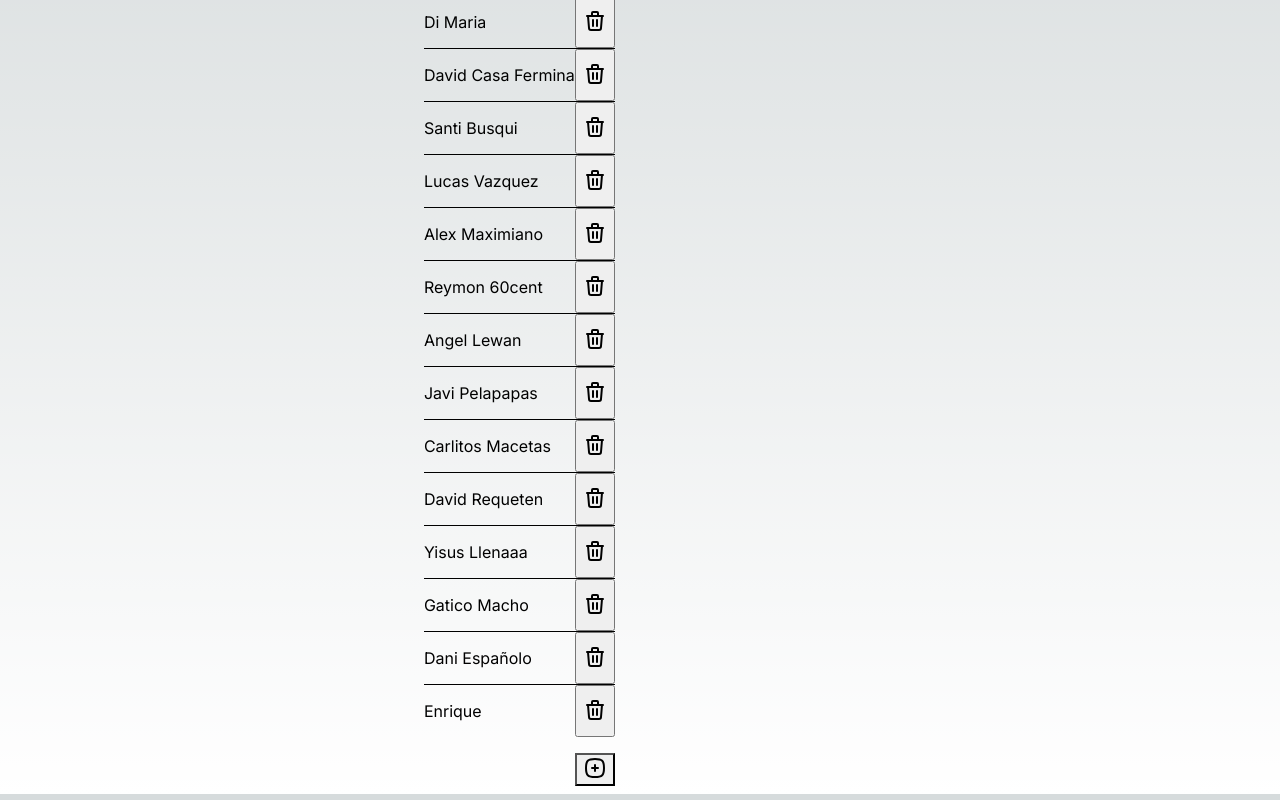
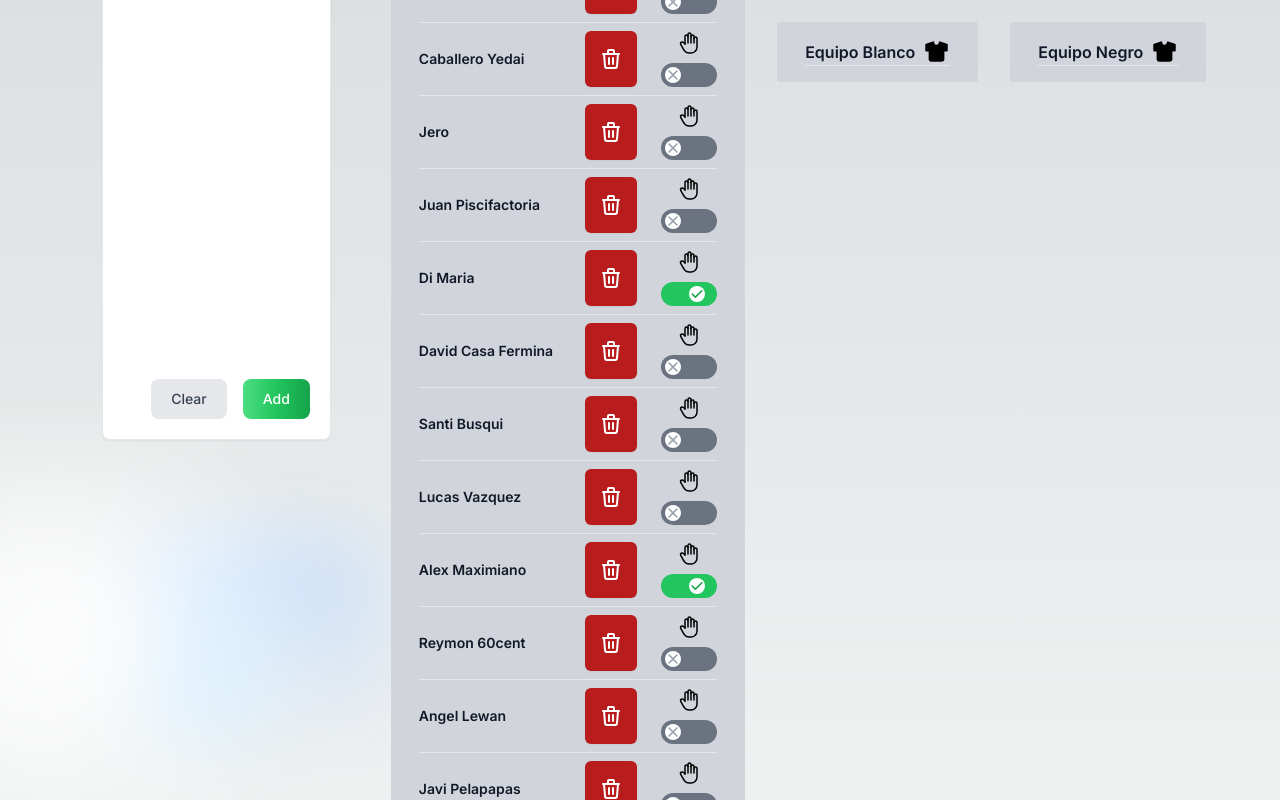
Before and after one commit to hoserpa/teamgenerator, a Next.js app: page / in a window 1280 px wide. Shown: the part 240-1040 px from the top of the page. Built offline with nearby package versions, Linux system fonts and the light colour scheme.

Commit message:
add textarea

```diff
--- a/app/page.js
+++ b/app/page.js
@@ -1,34 +1,36 @@
+/* eslint-disable react/react-in-jsx-scope */
 'use client'
 
-import { useState, useRef, useEffect } from 'react'
+import { useState, useEffect } from 'react'
 import { TeamCard } from '../components/teamCard'
 
+
 let array_elementos = [
-  'Ricard Fight',
-  'Caballero Yedai',
-  'Jero',
-  'Juan Piscifactoria',
-  'Di Maria',
-  'David Casa Fermina',
-  'Santi Busqui',
-  'Lucas Vazquez',
-  'Alex Maximiano',
-  'Reymon 60cent',
-  'Angel Lewan',
-  'Javi Pelapapas',
-  'Carlitos Macetas',
-  'David Requeten',
-  'Yisus Llenaaa',
-  'Gatico Macho',
-  'Dani Españolo',
-  'Enrique'
+  ['Ricard Fight', false],
+  ['Caballero Yedai', false],
+  ['Jero', false],
+  ['Juan Piscifactoria', false],
+  ['Di Maria', true],
+  ['David Casa Fermina', false],
+  ['Santi Busqui', false],
+  ['Lucas Vazquez', false],
+  ['Alex Maximiano', true],
+  ['Reymon 60cent', false],
+  ['Angel Lewan', false],
+  ['Javi Pelapapas', false],
+  ['Carlitos Macetas', false],
+  ['David Requeten', false],
+  ['Yisus Llenaaa', false],
+  ['Gatico Macho', false],
+  ['Dani Españolo', false],
+  ['Enrique', false]
 ]
 
 function MainContainer () {
   const [elementos, setElementos] = useState(array_elementos)
   const [grupo1, setGrupo1] = useState([])
   const [grupo2, setGrupo2] = useState([])
-  const [state, setState] = useState(false)
+  const [list, setList] = useState([])
 
   const __remove = (id) => {
     const new_elementos = [...elementos]
@@ -37,7 +39,6 @@ function MainContainer () {
   }
 
   const __generate = () => {
-    setState(false)
 
     const mitad = elementos.length / 2
     let mitad1 = mitad
@@ -47,10 +48,15 @@ function MainContainer () {
     const grupo2 = []
     let controlGrupo = 0
 
-    const indice1 = array_elementos.indexOf('Di Maria')
-    if (indice1 !== -1) {
+    const indiceP = array_elementos
+      .map((elemento, index) => array_elementos[index][1] ? index : undefined)
+      .filter(index => index !== undefined)
+
+    if (indiceP.length > 1) {
+
+      if (indiceP[0] !== undefined) {
         mitad1--
-      const nombre = array_elementos[indice1]
+        const nombre = array_elementos[indiceP[0]][0]
         switch (Math.floor(Math.random() * 2)) {
           case 0:
             controlGrupo = 0
@@ -62,15 +68,17 @@ function MainContainer () {
             grupo2.push(nombre)
             break;
         }
-      array_elementos.splice(indice1, 1)
       }
 
-    const indice2 = array_elementos.indexOf('Alex Maximiano')
-    if (indice2 !== -1) {
+      if (indiceP[1] !== undefined) {
         mitad2--
-      const nombre = array_elementos[indice2]
+        const nombre = array_elementos[indiceP[1]][0]
         controlGrupo === 1 ? grupo1.push(nombre) : grupo2.push(nombre)
-      array_elementos.splice(indice2, 1)
+      }
+
+      array_elementos.splice(indiceP[0], 1)
+      array_elementos.splice(indiceP[1] - 1, 1)
+
     }
 
     for (let i = 0; i < mitad1; i++) {
@@ -92,13 +100,32 @@ function MainContainer () {
     setGrupo1(grupo1)
     setGrupo2(grupo2)
 
-    setState(true)
+  }
+
+  const __generateList = () => {
+    const lineas = list.split('\n')
+
+    const nombres = []
+
+    lineas.forEach((linea) => {
+      const nombre = linea.replace(/^\d+\.\s*/, '').trim()
+      const keeper = nombre.toUpperCase() == 'JOSERRA' || nombre.toUpperCase() == 'ALEX' ? true : false
+      nombres.push([nombre, keeper])
+    })
+
+    setElementos(nombres)
   }
 
   useEffect(() => {
 
   }, [elementos])
 
+
+  const __selectKeeper = (index) => {
+    const new_elementos = [...elementos]
+    new_elementos[index][1] = !elementos[index][1]
+    setElementos(new_elementos)
+  }
 
 
   return (
@@ -108,6 +135,42 @@ function MainContainer () {
       <div className='flex flex-col place-items-center'>
 
         <div className='flex flex-row place-items-center flex-wrap items-start justify-center'>
+
+          <div>
+            <div className='flex flex-col'>
+              <div className='px-7 rounded-sm z-[10] m-4'>
+                <div
+                  className="overflow-hidden rounded-lg border border-gray-200 shadow-sm"
+                >
+                  <textarea
+                    id="OrderNotes"
+                    className="w-full resize-none border-none align-top focus:ring-0 sm:text-sm text-gray-700 p-4"
+                    rows="20"
+                    placeholder="Pegar lista..."
+                    onChange={e => setList(e.target.value)}
+                  ></textarea>
+
+                  <div className="flex items-center justify-end gap-2 bg-white p-3">
+                    <button
+                      type="button"
+                      className="text-gray-700 hover:text-gray-600 bg-gradient-to-r focus:ring-4 bg-gray-200 focus:outline-none  font-medium rounded-lg text-sm px-5 py-2.5 text-center mr-2 mb-2"
+                    >
+                      Clear
+                    </button>
+
+                    <button
+                      type="button"
+                      className="text-white bg-gradient-to-r from-green-400 via-green-500 to-green-600 hover:bg-gradient-to-br focus:ring-4 focus:outline-none focus:ring-green-300 dark:focus:ring-green-800 font-medium rounded-lg text-sm px-5 py-2.5 text-center mr-2 mb-2"
+                      onClick={() => __generateList()}
+                    >
+                      Add
+                    </button>
+                  </div>
+                </div>
+              </div>
+
+            </div>
+          </div>
 
           <div>
 
@@ -134,6 +197,59 @@ function MainContainer () {
                           <path d="M9 7v-3a1 1 0 0 1 1 -1h4a1 1 0 0 1 1 1v3"></path>
                         </svg>
                       </button>
+
+                      <div className='flex flex-col place-items-center ml-6'>
+
+                        <div className='mb-2'>
+                          <svg xmlns="http://www.w3.org/2000/svg" className="icon icon-tabler icon-tabler-hand-stop" width="24" height="24" viewBox="0 0 24 24" strokeWidth="1.5" stroke="currentColor" fill="none" strokeLinecap="round" strokeLinejoin="round"><path stroke="none" d="M0 0h24v24H0z" fill="none" /><path d="M8 13v-7.5a1.5 1.5 0 0 1 3 0v6.5" /><path d="M11 5.5v-2a1.5 1.5 0 1 1 3 0v8.5" /><path d="M14 5.5a1.5 1.5 0 0 1 3 0v6.5" /><path d="M17 7.5a1.5 1.5 0 0 1 3 0v8.5a6 6 0 0 1 -6 6h-2h.208a6 6 0 0 1 -5.012 -2.7a69.74 69.74 0 0 1 -.196 -.3c-.312 -.479 -1.407 -2.388 -3.286 -5.728a1.5 1.5 0 0 1 .536 -2.022a1.867 1.867 0 0 1 2.28 .28l1.47 1.47" /></svg>
+                        </div>
+
+                        <label
+                          htmlFor={"check" + index}
+                          className="relative h-6 w-14 cursor-pointer rounded-full bg-gray-500 transition [-webkit-tap-highlight-color:_transparent] has-[:checked]:bg-green-500"
+                        >
+                          <input
+                            type="checkbox"
+                            id={"check" + index}
+                            checked={elemento[1]}
+                            onChange={() => { __selectKeeper(index) }}
+                            className="peer sr-only [&:checked_+_span_svg[data-checked-icon]]:block [&:checked_+_span_svg[data-unchecked-icon]]:hidden"
+                          />
+
+                          <span
+                            className="absolute inset-y-0 start-0 z-10 m-1 inline-flex size-4 items-center justify-center rounded-full bg-white text-gray-400 transition-all peer-checked:start-6 peer-checked:text-green-600"
+                          >
+                            <svg
+                              data-unchecked-icon
+                              xmlns="http://www.w3.org/2000/svg"
+                              className="h-4 w-4"
+                              viewBox="0 0 20 20"
+                              fill="currentColor"
+                            >
+                              <path
+                                fillRule="evenodd"
+                                d="M4.293 4.293a1 1 0 011.414 0L10 8.586l4.293-4.293a1 1 0 111.414 1.414L11.414 10l4.293 4.293a1 1 0 01-1.414 1.414L10 11.414l-4.293 4.293a1 1 0 01-1.414-1.414L8.586 10 4.293 5.707a1 1 0 010-1.414z"
+                                clipRule="evenodd"
+                              />
+                            </svg>
+
+                            <svg
+                              data-checked-icon
+                              xmlns="http://www.w3.org/2000/svg"
+                              className="hidden h-4 w-4"
+                              viewBox="0 0 20 20"
+                              fill="currentColor"
+                            >
+                              <path
+                                fillRule="evenodd"
+                                d="M16.707 5.293a1 1 0 010 1.414l-8 8a1 1 0 01-1.414 0l-4-4a1 1 0 011.414-1.414L8 12.586l7.293-7.293a1 1 0 011.414 0z"
+                                clipRule="evenodd"
+                              />
+                            </svg>
+                          </span>
+                        </label>
+                      </div>
+
                     </div>
                   </li>
                 ))
@@ -167,7 +283,6 @@ function MainContainer () {
           </div>
 
           <div>
-
             <div className='flex flex-row place-content-center m-5'>
               <button
                 type="button"
@@ -185,7 +300,6 @@ function MainContainer () {
           </div>
 
         </div>
-
 
       </div>
 
--- a/components/teamCard.js
+++ b/components/teamCard.js
@@ -1,3 +1,4 @@
+/* eslint-disable react/prop-types */
 import React from 'react'
 import Image from 'next/image'
 
--- a/package.json
+++ b/package.json
@@ -18,8 +18,9 @@
     "autoprefixer": "latest",
     "eslint": "^8.50.0",
     "eslint-config-next": "latest",
+    "eslint-plugin-react": "^7.33.2",
     "postcss": "latest",
-    "tailwindcss": "latest"
+    "tailwindcss": "^3.4.1"
   },
   "eslintConfig": {
     "extends": [
```
Also changed, not shown: .eslintrc.js (added), 2 other files (tests, documents, lock files or other folders). Lines whose indentation alone changed are shown as unchanged.
